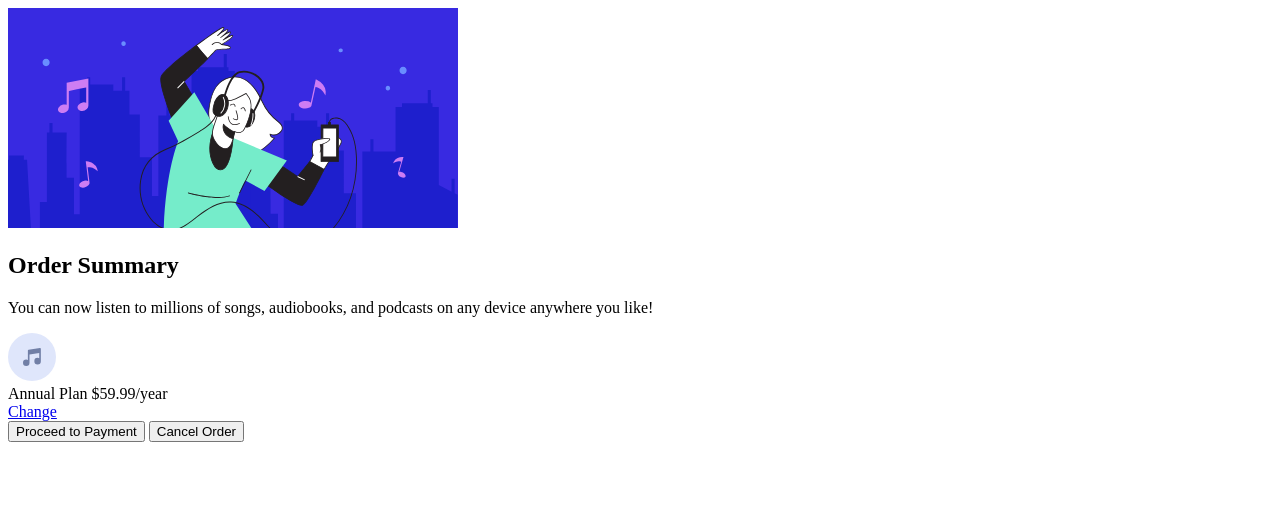
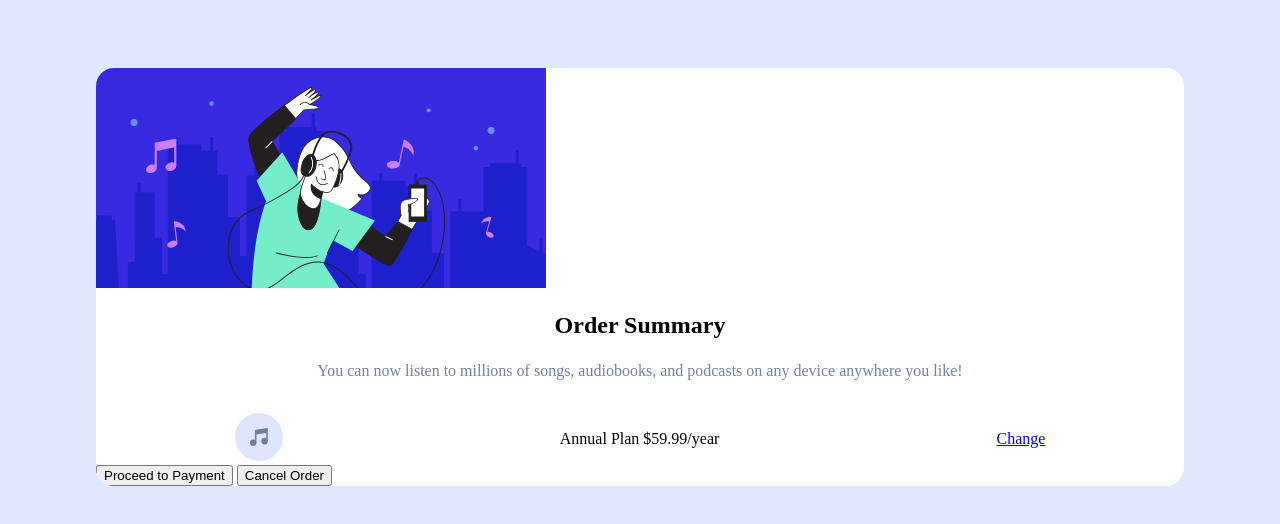
Before and after one commit to JeffersonGutierrez/Order, a plain HTML site: page index.html in a window 1280 px wide. Drawn offline with Linux system fonts and the light colour scheme.

Commit message:
css casi terminado

```diff
--- a/css/style.css
+++ b/css/style.css
@@ -0,0 +1,53 @@
+:root{
+    /* aqui se comenta
+    colores primarios
+    */
+    --Pale-blue:hsl(225, 100%, 94%);
+    --Bright-blue: hsl(245, 75%, 52%);
+    /* los colores neutrales */
+    --Very-pale-blue: hsl(225, 100%, 98%);
+    --Desaturated-blue: hsl(224, 23%, 55%);
+    --Dark-blue: hsl(223, 47%, 23%);
+    /*arcor color*/
+    --a-arcor: hsl(228, 45%, 44%);
+}
+
+body{
+    margin: 0;
+    padding: 0;
+    box-sizing: border-box;
+    background-color: var(--Pale-blue);
+}
+
+.paymen-cart{
+    width: 85%;
+    overflow: hidden;
+    margin: 0 auto;
+    margin-top: 68px;
+    background-color: white;
+    border-radius: 18px;
+}
+
+main{
+    text-align: center;
+}
+
+main h1{
+    font-weight: 900;
+}
+
+main p{
+    color: var(--Desaturated-blue);
+    font-weight: 500;
+    margin: 0 35px 30px 35px;
+    line-height: 24px;
+}
+.plan-music{
+    display: flex;
+    justify-content: space-around;
+    align-items: center;
+
+}
+.botones{
+
+}
--- a/index.html
+++ b/index.html
@@ -7,10 +7,13 @@
 
   <link rel="icon" type="image/png" sizes="32x32" href="./images/favicon-32x32.png">
   <link rel="stylesheet" href="./css/style.css">
+  <link rel="preconnect" href="https://fonts.googleapis.com">
+<link rel="preconnect" href="https://fonts.gstatic.com" crossorigin>
+<link href="https://fonts.googleapis.com/css2?family=Red+Hat+Display:wght@500;900&display=swap" rel="stylesheet">
   <title>Order summary</title>
 </head>
 <body>
-  <article>
+  <article class="paymen-cart" >
     <header>
       <img src="./images/illustration-hero.svg" alt="escucha music">
     </header>
@@ -20,7 +23,7 @@
         You can now listen to millions of songs, audiobooks, and podcasts on any
     device anywhere you like!
       </p>
-      <section>
+      <section class="plan-music">
         <div>
           <img src="./images/icon-music.svg" alt="">
         </div>
@@ -33,7 +36,7 @@
         </div>
       </section>
     </main>
-    <section>
+    <section class="botones" >
       <button>
         Proceed to Payment
       </button>
```
